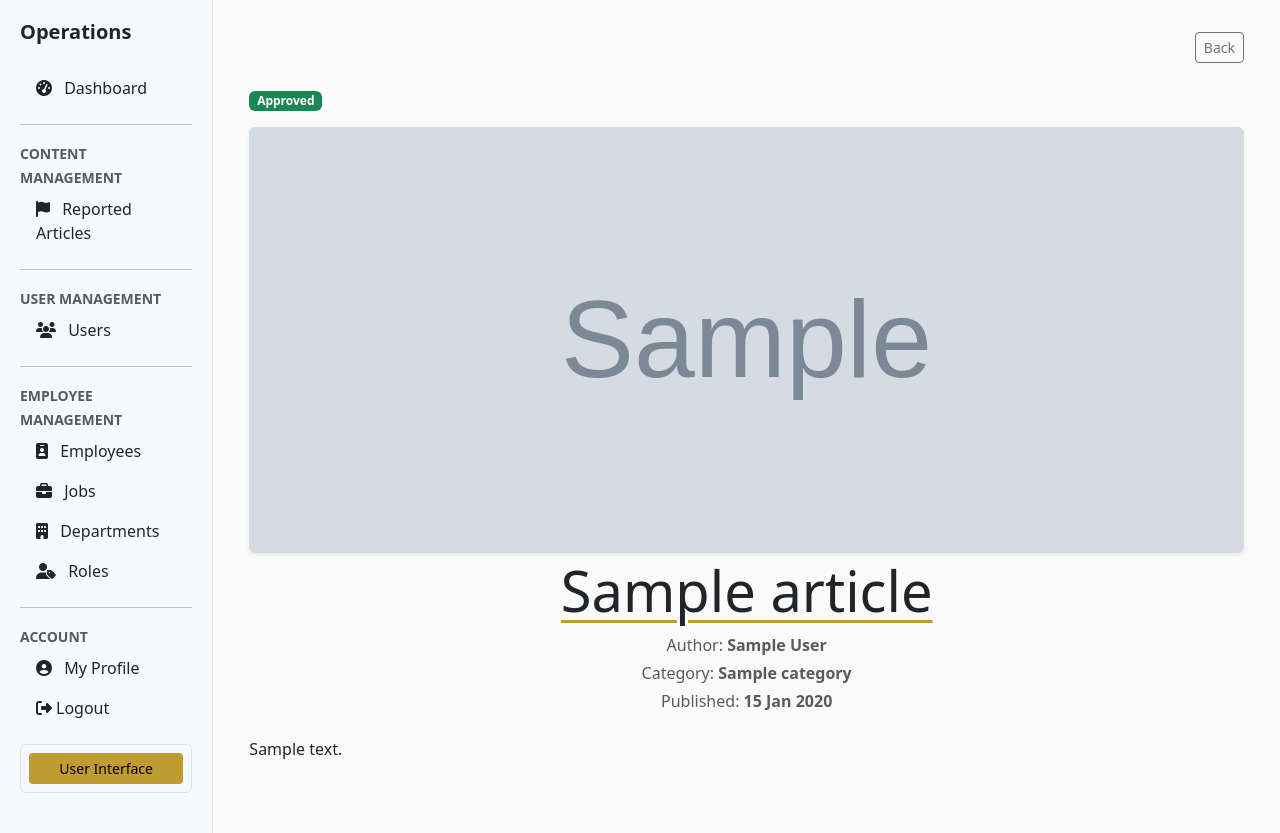
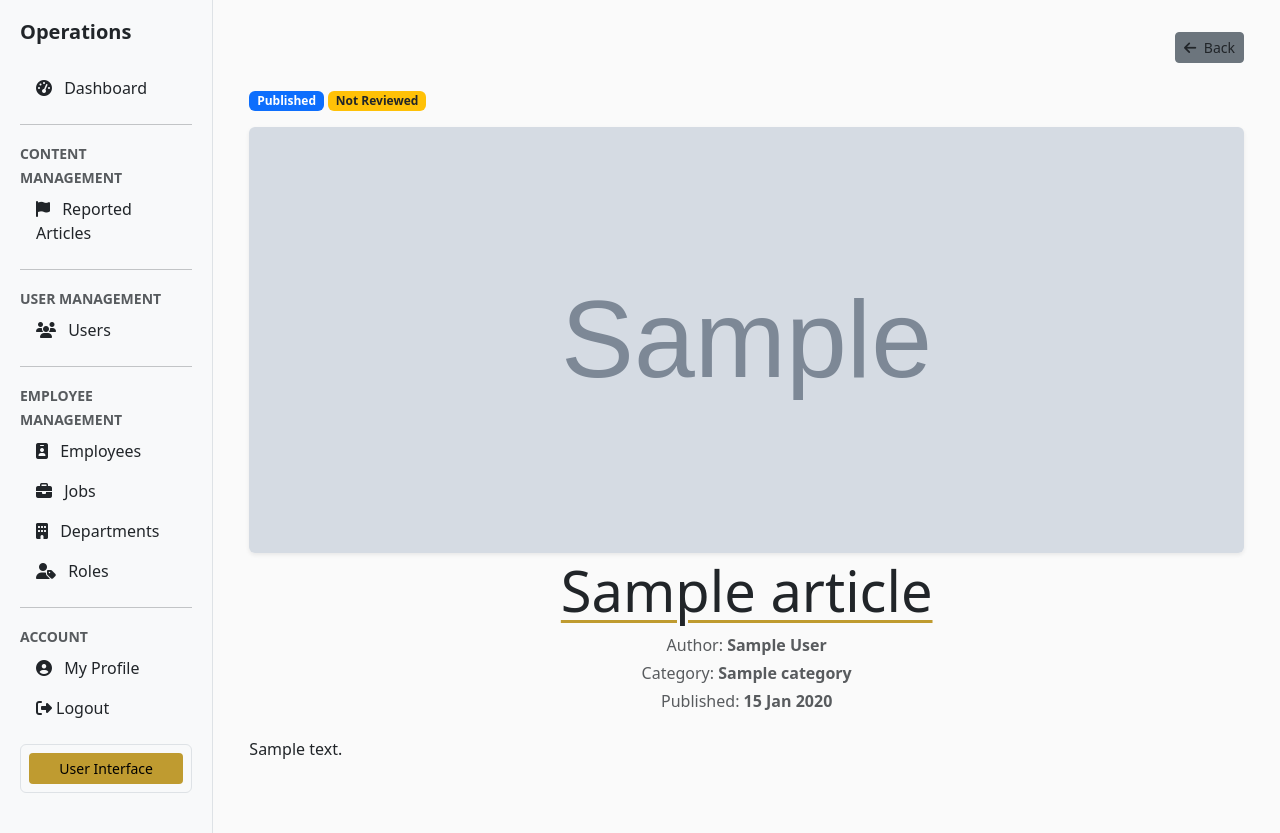
Before and after one commit to Kgothatso-create/publishing-cms, a Django app: a page that uses templates/employment/article_review.html in a window 1280 px wide. Shown: the part 63-896 px from the top of the page. Run offline with Django 5.2, Linux system fonts and the light colour scheme; tables that the repository leaves empty hold one stand-in row (values such as "Sample post"); grey boxes marked "Sample" are stand-in pictures; some libraries are stand-ins or nearby versions.

Commit message:
Clean Up

```diff
--- a/articles/views.py
+++ b/articles/views.py
@@ -1,8 +1,6 @@
 from collections import OrderedDict
-from datetime import timedelta
 
 from django.contrib import messages
-from django.utils import timezone
 from django.contrib.admin.views.decorators import staff_member_required
 from django.contrib.auth.decorators import login_required
 from django.core.paginator import Paginator
@@ -335,7 +333,8 @@ def approve_article(request: HttpRequest, slug: str) -> HttpResponse:
 
     article.approve()
     article.publish()
-    article.mark_reviewed(Article.REVIEW_APPROVED)
+    article.reviewed()
+    article.mark_reviewed(Article.REVIEW_REVIEWED)
 
     return redirect("review_article", slug=article.slug)
 
@@ -355,17 +354,16 @@ def reject_article(request: HttpRequest, slug: str) -> HttpResponse:
         HttpResponse: Redirects the admin back to the article page.
     """
 
-    article = get_object_or_404(
-        Article,
-        slug=slug,
-    )
+    article = get_object_or_404(Article,slug=slug)
 
     if article.has_reports():
         messages.warning(request, "You cannot reject an article with reports.")
         return redirect("review_article", slug=article.slug)
 
     article.reject()
-    article.mark_reviewed(Article.REVIEW_REJECTED)
+    article.unpublish()
+    article.reviewed()
+    article.mark_reviewed(Article.REVIEW_REVIEWED)
 
     return redirect("review_article", slug=article.slug)
 
@@ -592,10 +590,7 @@ def report_article(request, slug):
         if form.is_valid():
 
             # prevent duplicate reports
-            if article.reports.filter(
-                user=request.user,
-                resolved=False
-            ).exists():
+            if article.reports.filter(user=request.user,resolved=False).exists():
 
                 messages.warning(
                     request,
@@ -604,14 +599,12 @@ def report_article(request, slug):
 
             else:
 
-                report = form.save(
-                    commit=False
-                )
-
+                report = form.save(commit=False)
                 report.article = article
                 report.user = request.user
+                report.save()
 
-                report.save()
+                article.not_reviewed()
 
                 messages.success(
                     request,
--- a/people/forms.py
+++ b/people/forms.py
@@ -55,6 +55,8 @@ class NewsletterSubscriberForm(forms.ModelForm):
 
 
 class UserRegisterForm(OnboardingBaseForm):
+    first_name = forms.CharField(max_length=150, widget=forms.TextInput(attrs={"class": "form-control"}))
+    last_name = forms.CharField(max_length=150, widget=forms.TextInput(attrs={"class": "form-control"}))
     username = forms.CharField(widget=forms.TextInput(attrs={"class": "form-control"}))
     email = forms.EmailField(widget=forms.EmailInput(attrs={"class": "form-control"}))
 
@@ -63,7 +65,7 @@ class UserRegisterForm(OnboardingBaseForm):
 
     class Meta:
         model = User
-        fields = ["username", "email"]
+        fields = ["first_name", "last_name", "username", "email"]
 
     def clean(self):
         cleaned_data = super().clean()
@@ -98,19 +100,13 @@ class ProfileUpdateForm(forms.ModelForm):
 
     class Meta:
         model = User
-        fields = ["username", "email",]
+        fields = ["first_name", "last_name", "username", "email"]
 
         widgets = {
-            "username": forms.TextInput(
-                attrs={
-                    "class": "form-control"
-                }
-            ),
-            "email": forms.EmailInput(
-                attrs={
-                    "class": "form-control"
-                }
-            ),
+            "first_name": forms.TextInput(attrs={"class": "form-control"}),
+            "last_name": forms.EmailInput(attrs={"class": "form-control"}),
+            "username": forms.TextInput(attrs={"class": "form-control"}),
+            "email": forms.EmailInput(attrs={"class": "form-control"}),
         }
 
 
--- a/templates/articles/view.html
+++ b/templates/articles/view.html
@@ -58,7 +58,7 @@
                             <i class="fas fa-heart"></i>
                             <span class="like-count">{{ article.likes.count }}</span>
                         </button>
-                        <button type="button" class="btn btn-outline-warning btn-sm" data-bs-toggle="modal" data-bs-target="#reportArticleModal">
+                        <button type="button" class="btn btn-warning btn-sm" data-bs-toggle="modal" data-bs-target="#reportArticleModal">
                             <i class="fas fa-flag"></i>
                             Report Article
                         </button>
@@ -140,7 +140,7 @@
                     </div>
                 </div>
                 <div class="modal-footer">
-                    <button type="button" class="btn btn-outline-secondary" data-bs-dismiss="modal">
+                    <button type="button" class="btn btn-secondary text-dark" data-bs-dismiss="modal">
                         Cancel
                     </button>
                     <button type="submit" class="btn btn-warning">
--- a/templates/employment/article_review.html
+++ b/templates/employment/article_review.html
@@ -22,22 +22,35 @@
                 {% endfor %}
             </div>
         {% endif %}
-        <a href="{% url 'article_reported_list' %}" class="btn btn-outline-secondary btn-sm ms-auto">
-            Back
+        <a href="{% url 'article_reported_list' %}" class="btn btn-secondary btn-sm ms-auto text-dark">
+            <i class="fas fa-arrow-left me-1"></i> Back
         </a>
     </div>
     <div class="mb-3">
+        {% if article.status == "draft" %}
+            <span class="badge bg-secondary">Draft</span>
+
+        {% elif article.status == "published" %}
+            <span class="badge bg-primary">Published</span>
+
+        {% elif article.status == "approved" %}
+            <span class="badge bg-success">Approved</span>
+
+        {% elif article.status == "rejected" %}
+            <span class="badge bg-danger">Rejected</span>
+
+        {% elif article.status == "retracted" %}
+            <span class="badge bg-warning text-dark">Retracted</span>
+        {% endif %}
+
         {% if article.review_status == "not_reviewed" %}
-            <span class="badge bg-secondary">
+            <span class="badge bg-warning text-dark">
                 Not Reviewed
             </span>
-        {% elif article.review_status == "approved" %}
+
+        {% elif article.review_status == "reviewed" %}
             <span class="badge bg-success">
-                Approved
-            </span>
-        {% elif article.review_status == "rejected" %}
-            <span class="badge bg-danger">
-                Rejected
+                Reviewed
             </span>
         {% endif %}
     </div>
--- a/templates/employment/employee_details.html
+++ b/templates/employment/employee_details.html
@@ -15,13 +15,13 @@
             </p>
         </div>
         <div class="d-flex gap-2">
-            <a href="{% url 'employee_delete' employee.id %}" class="btn btn-danger">
+            <a href="{% url 'employee_delete' employee.id %}" class="btn btn-danger text-dark">
                 <i class="fas fa-trash me-1"></i> Delete Employee
             </a>
             <a href="{% url 'employee_edit' employee.id %}" class="btn btn-warning">
                 <i class="fas fa-edit me-1"></i> Edit Employee
             </a>
-            <a href="javascript:history.back()" class="btn btn-outline-secondary">
+            <a href="javascript:history.back()" class="btn btn-secondary text-dark">
                 <i class="fas fa-arrow-left me-1"></i>
                 Back
             </a>
--- a/templates/employment/event_details.html
+++ b/templates/employment/event_details.html
@@ -12,7 +12,7 @@
                 View company event information.
             </small>
         </div>
-        <a href="{% url 'company_events' %}" class="btn btn-outline-secondary btn-sm">
+        <a href="{% url 'company_events' %}" class="btn btn-secondary text-dark btn-sm">
             <i class="fas fa-arrow-left me-1"></i>
             Back to Events
         </a>
@@ -94,11 +94,11 @@
     </div>
     {% if event.created_by == request.user %}
         <div class="d-flex justify-content-end gap-2 mt-4">
-            <a href="{% url 'edit_company_event' event.id %}" class="btn btn-primary btn-sm">
+            <a href="{% url 'edit_company_event' event.id %}" class="btn btn-primary text-dark btn-sm">
                 <i class="fas fa-edit me-1"></i>
                 Edit Event
             </a>
-            <a href="{% url 'delete_company_event' event.id %}" class="btn btn-danger btn-sm">
+            <a href="{% url 'delete_company_event' event.id %}" class="btn btn-danger text-dark btn-sm">
                 <i class="fas fa-trash-alt me-1"></i>
                 Delete Event
             </a>
--- a/templates/employment/role_detail.html
+++ b/templates/employment/role_detail.html
@@ -15,13 +15,13 @@
             </p>
         </div>
         <div class="d-flex gap-2">
-            <a href="{% url 'role_delete' role.id %}" class="btn btn-danger">
+            <a href="{% url 'role_delete' role.id %}" class="btn btn-danger text-dark">
                 <i class="fas fa-trash me-1"></i> Delete Role
             </a>
             <a href="{% url 'role_edit' role.id %}" class="btn btn-warning text-dark">
                 <i class="fas fa-edit me-1"></i> Edit Role
             </a>
-            <a href="javascript:history.back()" class="btn btn-secondary">
+            <a href="javascript:history.back()" class="btn btn-secondary text-dark">
                 <i class="fas fa-arrow-left me-1"></i>
                 Back
             </a>
--- a/templates/employment/role_edit.html
+++ b/templates/employment/role_edit.html
@@ -8,7 +8,7 @@
             <h3 class="mb-1">Edit Role</h3>
             <p class="text-muted mb-0">Update employment role information and settings.</p>
         </div>
-        <a href="{% url 'role_detail' role.id %}" class="btn btn-outline-secondary">
+        <a href="{% url 'role_detail' role.id %}" class="btn btn-secondary text-dark">
             <i class="fas fa-arrow-left me-1"></i> Back to Role
         </a>
     </div>
@@ -44,7 +44,7 @@
                 </div>
                 <hr>
                 <div class="d-flex justify-content-end gap-2">
-                    <a href="{% url 'role_detail' role.id %}" class="btn btn-outline-secondary">
+                    <a href="{% url 'role_detail' role.id %}" class="btn btn-secondary text-dark">
                         Cancel
                     </a>
                     <button type="submit" class="btn btn-warning text-dark">
--- a/templates/employment/user_detail.html
+++ b/templates/employment/user_detail.html
@@ -13,7 +13,7 @@
             </p>
         </div>
         <div class="d-flex gap-2">
-            <a href="javascript:history.back()" class="btn btn-outline-secondary">
+            <a href="javascript:history.back()" class="btn btn-secondary text-dark">
                 <i class="fas fa-arrow-left me-1"></i>
                 Back
             </a>
--- a/templates/job/department_detail.html
+++ b/templates/job/department_detail.html
@@ -15,13 +15,13 @@
             </p>
         </div>
         <div class="d-flex gap-2">
-            <a href="{% url 'department_delete' department.id %}" class="btn btn-danger">
+            <a href="{% url 'department_delete' department.id %}" class="btn btn-danger text-dark">
                 <i class="fas fa-trash me-1"></i> Delete Department
             </a>
-            <a href="{% url 'department_edit' department.id %}" class="btn btn-warning">
+            <a href="{% url 'department_edit' department.id %}" class="btn btn-warning text-dark">
                 <i class="fas fa-edit me-1"></i> Edit Department
             </a>
-            <a href="javascript:history.back()" class="btn btn-secondary">
+            <a href="javascript:history.back()" class="btn btn-secondary text-dark">
                 <i class="fas fa-arrow-left me-1"></i>
                 Back
             </a>
--- a/templates/job/department_edit.html
+++ b/templates/job/department_edit.html
@@ -8,7 +8,7 @@
             <h3 class="mb-1">Edit Department</h3>
             <p class="text-muted mb-0">Update department information and settings.</p>
         </div>
-        <a href="{% url 'department_detail' department.id %}" class="btn btn-secondary">
+        <a href="{% url 'department_detail' department.id %}" class="btn btn-secondary text-dark">
             <i class="fas fa-arrow-left me-1"></i> Back to Department
         </a>
     </div>
@@ -44,10 +44,10 @@
                 </div>
                 <hr>
                 <div class="d-flex justify-content-end gap-2">
-                    <a href="{% url 'department_detail' department.id %}" class="btn btn-secondary">
+                    <a href="{% url 'department_detail' department.id %}" class="btn btn-secondary text-dark">
                         Cancel
                     </a>
-                    <button type="submit" class="btn btn-primary">
+                    <button type="submit" class="btn btn-primary text-dark">
                         <i class="fas fa-save me-1"></i> Save Changes
                     </button>
                 </div>
--- a/templates/job/job_delete.html
+++ b/templates/job/job_delete.html
@@ -8,7 +8,7 @@
             <h3 class="mb-1">Delete Job</h3>
             <p class="text-muted mb-0">Confirm the deletion of this job definition.</p>
         </div>
-        <a href="{% url 'job_detail' job.id %}" class="btn btn-outline-secondary">
+        <a href="{% url 'job_detail' job.id %}" class="btn btn-secondary text-dark">
             <i class="fas fa-arrow-left me-1"></i> Back to Job
         </a>
     </div>
@@ -33,10 +33,10 @@
                 <form method="POST">
                     {% csrf_token %}
                     <div class="d-flex justify-content-center gap-2">
-                        <a href="{% url 'job_detail' job.id %}" class="btn btn-outline-secondary">
+                        <a href="{% url 'job_detail' job.id %}" class="btn btn-secondary text-dark">
                             Cancel
                         </a>
-                        <button type="submit" class="btn btn-danger">
+                        <button type="submit" class="btn btn-danger text-dark">
                             <i class="fas fa-trash me-1"></i> Delete Job
                         </button>
                     </div>
--- a/templates/job/job_details.html
+++ b/templates/job/job_details.html
@@ -15,13 +15,13 @@
             </p>
         </div>
         <div class="d-flex gap-2">
-            <a href="{% url 'job_delete' job.id %}" class="btn btn-danger">
+            <a href="{% url 'job_delete' job.id %}" class="btn btn-danger text-dark">
                 <i class="fas fa-trash me-1"></i> Delete Job
             </a>
             <a href="{% url 'job_edit' job.id %}" class="btn btn-warning">
                 <i class="fas fa-edit me-1"></i> Edit Job
             </a>
-            <a href="javascript:history.back()" class="btn btn-outline-secondary">
+            <a href="javascript:history.back()" class="btn btn-secondary text-dark">
                 <i class="fas fa-arrow-left me-1"></i>
                 Back
             </a>
--- a/templates/layouts/sidebar.html
+++ b/templates/layouts/sidebar.html
@@ -44,6 +44,7 @@
             </div>
         </div>
     </section>
+    {% if not user.is_authenticated %}
         <section class="mt-3 mb-3">
             <div class="p-2 border rounded bg-light">
                 <h6 class="mb-1 fs-6">
@@ -62,6 +63,7 @@
                 </form>
             </div>
         </section>
+    {% endif %}
     {% if user.is_authenticated and user.username == "Explorer" %}
     <section class="mt-3 mb-3">
         <div class="p-2 border rounded bg-light">
```
Also changed, not shown: articles/models.py (+25 -5 lines), people/views.py (+17 -18 lines), templates/employment/role_delete.html (+4 -4 lines), templates/job/department_delete.html (+4 -4 lines), templates/people/register.html (+16 -0 lines), templates/people/profile.html (indentation only). Lines whose indentation alone changed are shown as unchanged.
